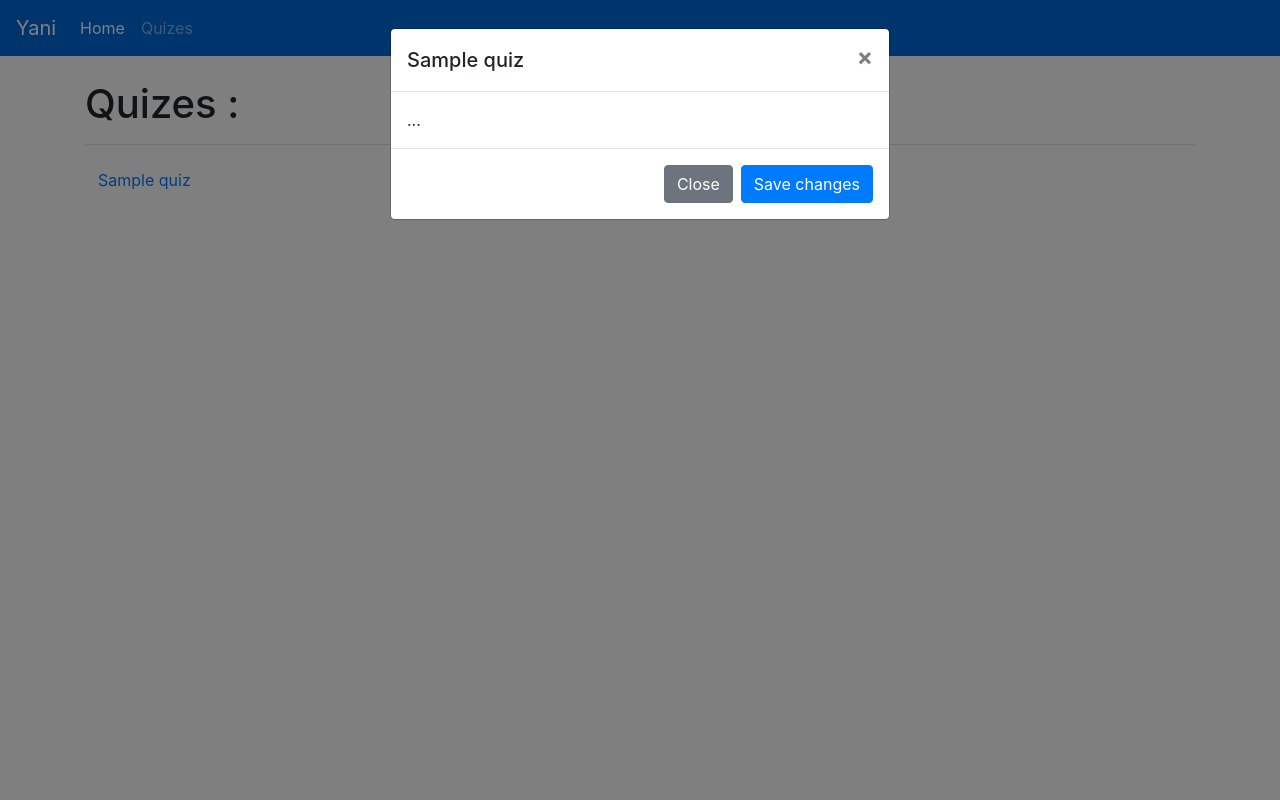
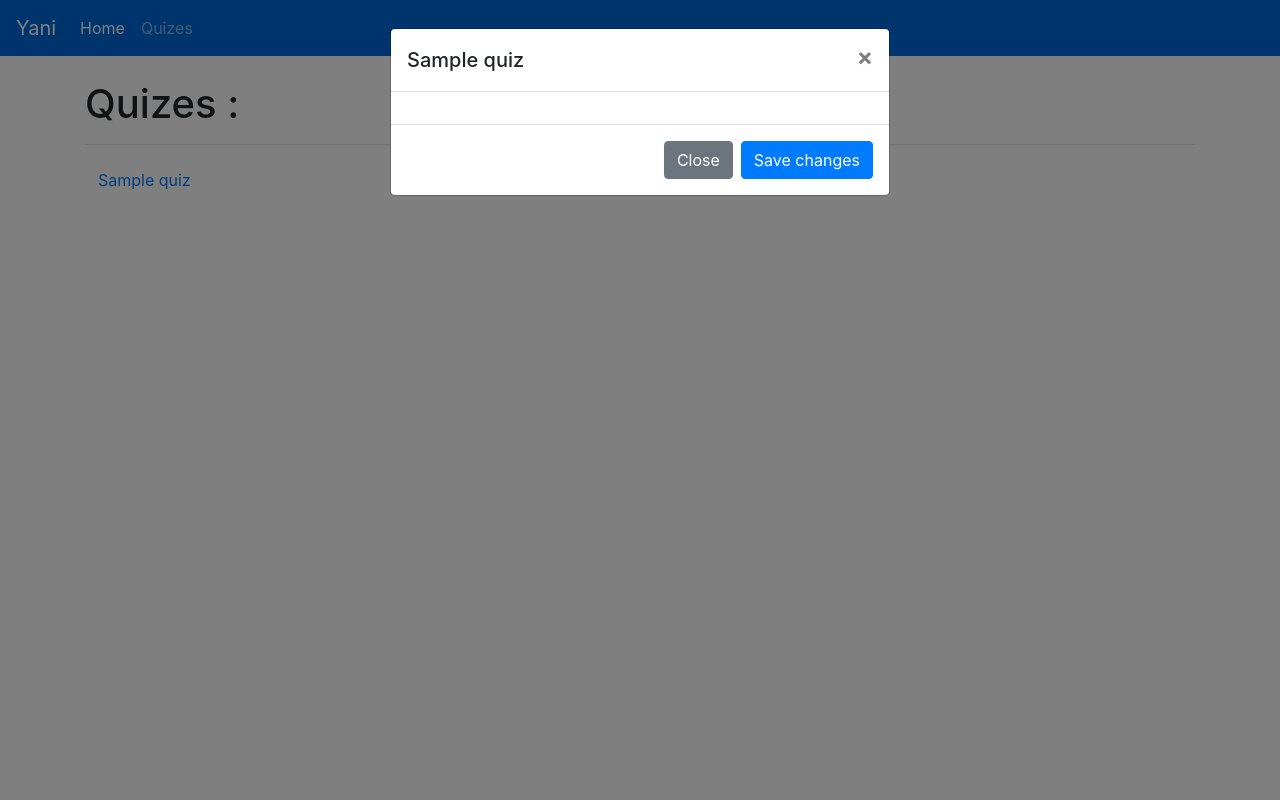
Before and after one commit to yassine-youcefi/Quiz, a Django app: page / in a window 1280 px wide, after a click that opens the changed part. Run offline with Django 3.2, Linux system fonts and the light colour scheme; tables that the repository leaves empty hold one stand-in row (values such as "Sample post"); some libraries are stand-ins or nearby versions.

Commit message:
feat(quiz): update quiz application

```diff
--- a/main/templates/templates/quizes.html
+++ b/main/templates/templates/quizes.html
@@ -18,8 +18,8 @@ Quize list
             <span aria-hidden="true">&times;</span>
           </button>
         </div>
-        <div class="modal-body">
-          ...
+        <div class="modal-body" id="modal-confirm">
+
         </div>
         <div class="modal-footer">
           <button type="button" class="btn btn-secondary" data-dismiss="modal">Close</button>
```
Also changed, not shown: main/static/main.js (added).
